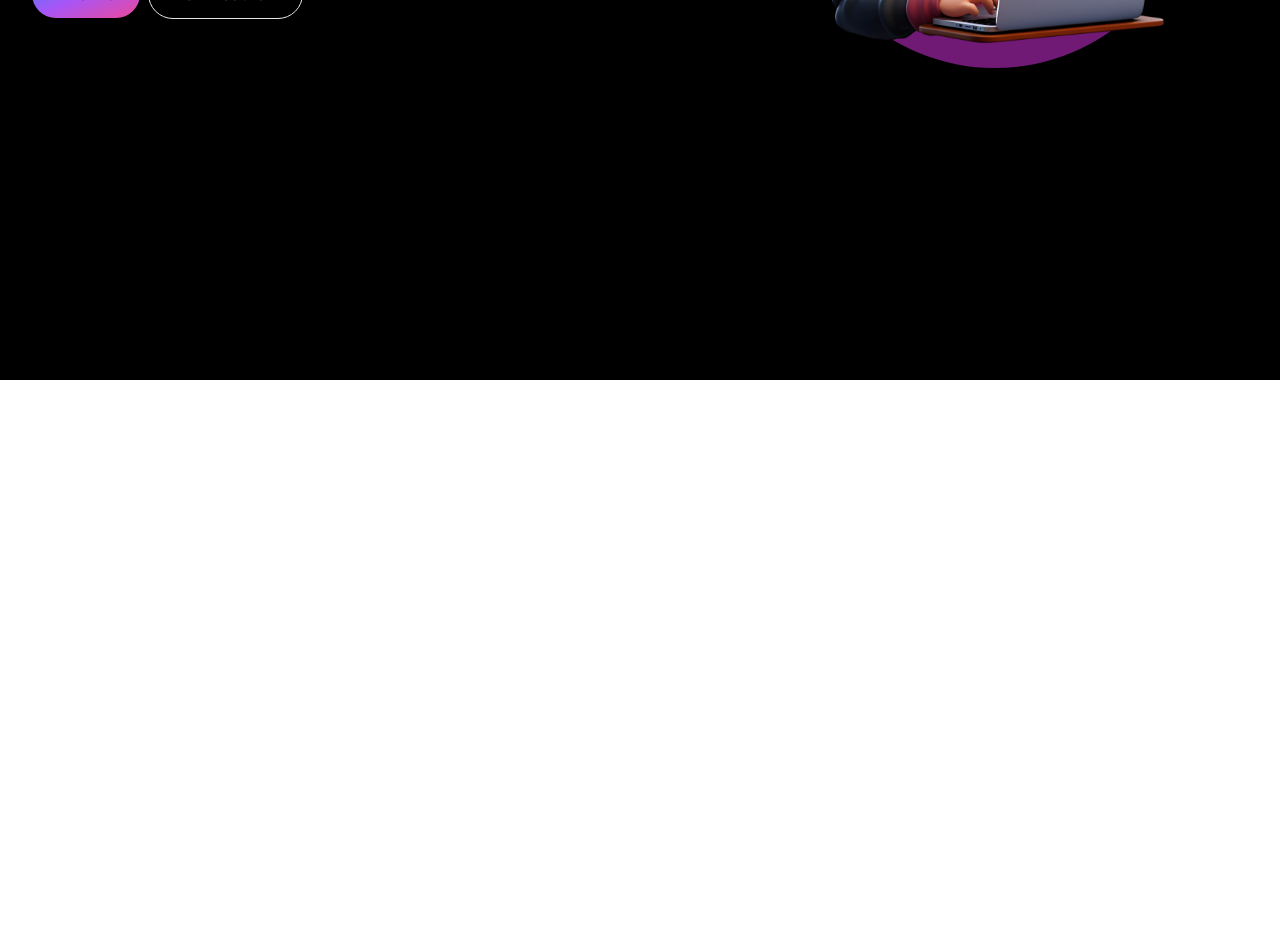
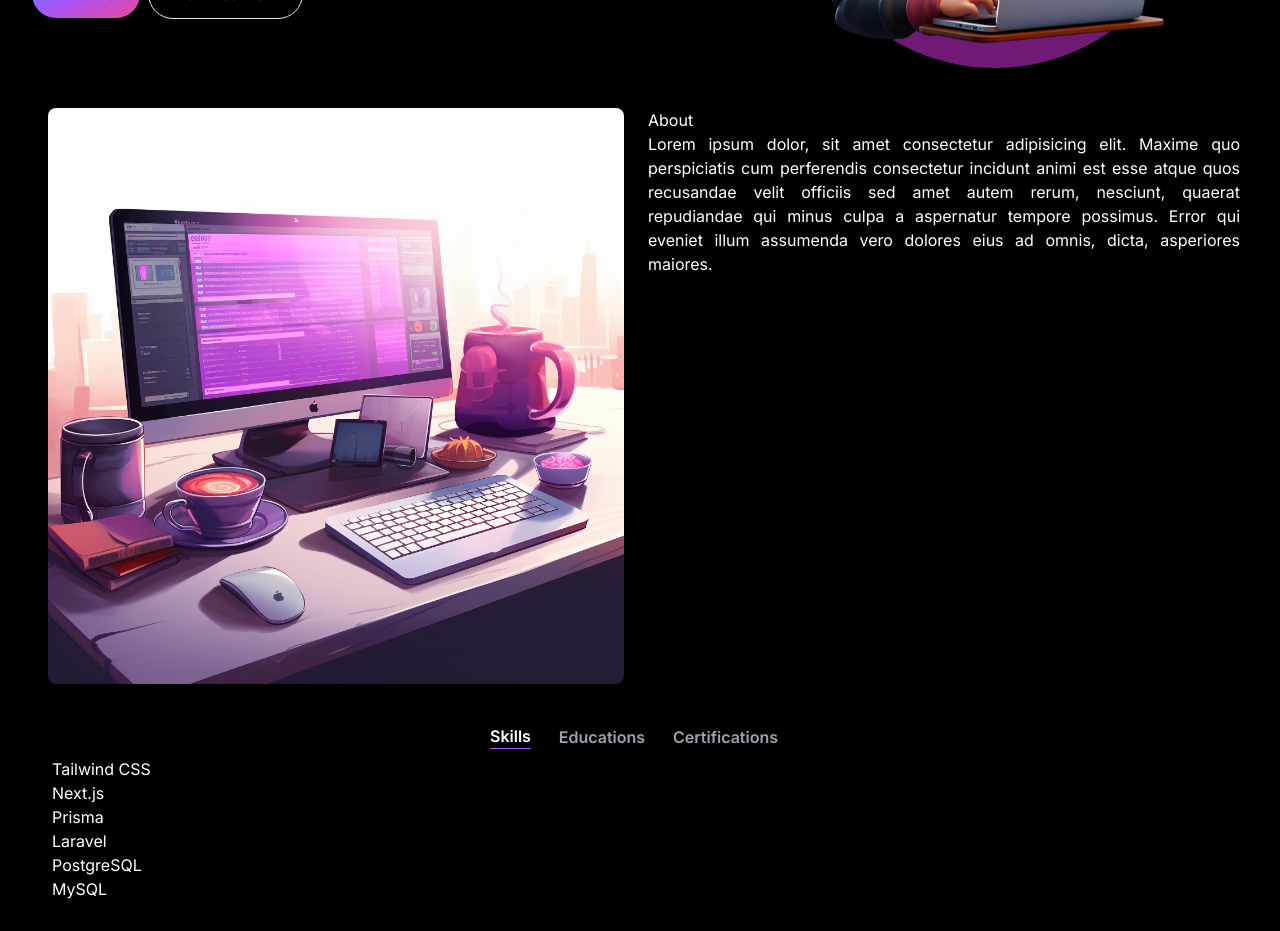
Before and after one commit to Ryan-Fx/ryan-portfolio-nextjs, a Next.js app: page / in a window 1280 px wide. Shown: the part 420-1351 px from the top of the page. Before the commit the page ends 800 px from the top, so only its background shows below. Built offline with nearby package versions, Linux system fonts and the light colour scheme.

Commit message:
about tab done!

```diff
--- a/src/app/page.tsx
+++ b/src/app/page.tsx
@@ -1,3 +1,4 @@
+import About from "@/components/About";
 import Hero from "@/components/Hero";
 import Navbar from "@/components/Navbar";
 
@@ -7,6 +8,7 @@ export default function Home() {
       <Navbar />
       <div className="container mx-auto px-8 py-6 mt-16">
         <Hero />
+        <About />
       </div>
     </main>
   );
--- a/src/components/About.tsx
+++ b/src/components/About.tsx
@@ -1,5 +1,107 @@
-import React from "react";
+"use client";
+
+import Image from "next/image";
+import { useState, useTransition } from "react";
+import TabButton from "./TabButton";
+
+const TAB_DATA = [
+  {
+    title: "Skills",
+    id: "skills",
+    content: (
+      <ul>
+        <li>Tailwind CSS</li>
+        <li>Next.js</li>
+        <li>Prisma</li>
+        <li>Laravel</li>
+        <li>PostgreSQL</li>
+        <li>MySQL</li>
+      </ul>
+    ),
+  },
+  {
+    title: "Education",
+    id: "educations",
+    content: (
+      <ul>
+        <li>DIPA University, Makassar</li>
+      </ul>
+    ),
+  },
+  {
+    title: "Certifications",
+    id: "certifications",
+    content: (
+      <ul>
+        <li>Lorem, ipsum.</li>
+        <li>Lorem ipsum dolor sit.</li>
+        <li>Lorem, ipsum dolor.</li>
+      </ul>
+    ),
+  },
+];
 
 export default function About() {
-  return <div>About</div>;
+  const [tab, setTab] = useState("skills");
+  const [isPending, startTransition] = useTransition();
+
+  const handleTabChange = (id: string) => {
+    startTransition(() => {
+      setTab(id);
+    });
+  };
+
+  return (
+    <section className="text-white">
+      <div className="space-y-4 md:space-y-0 py-8 md:grid md:grid-cols-2">
+        <div className="p-2 lg:px-4">
+          <Image
+            className="rounded-lg mx-auto w-full"
+            src={"/images/about.png"}
+            width={500}
+            height={500}
+            alt={"about image"}
+          />
+        </div>
+        <div className="p-2">
+          <h2>About</h2>
+          <p className="text-justify">
+            Lorem ipsum dolor, sit amet consectetur adipisicing elit. Maxime quo
+            perspiciatis cum perferendis consectetur incidunt animi est esse
+            atque quos recusandae velit officiis sed amet autem rerum, nesciunt,
+            quaerat repudiandae qui minus culpa a aspernatur tempore possimus.
+            Error qui eveniet illum assumenda vero dolores eius ad omnis, dicta,
+            asperiores maiores.
+          </p>
+        </div>
+      </div>
+      <div className="flex flex-col px-2">
+        <div className="md:flex justify-between w-[300px] md:mx-auto">
+          <TabButton
+            selectTab={() => handleTabChange("skills")}
+            active={tab === "skills"}
+          >
+            Skills
+          </TabButton>
+          <TabButton
+            selectTab={() => handleTabChange("educations")}
+            active={tab === "educations"}
+          >
+            Educations
+          </TabButton>
+          <TabButton
+            selectTab={() => handleTabChange("certifications")}
+            active={tab === "certifications"}
+          >
+            Certifications
+          </TabButton>
+        </div>
+        <div className="mt-2 h-[150px] md:px-3">
+          <div className="h-full">
+            {TAB_DATA.find((t) => t.id === tab)?.content}
+          </div>
+        </div>
+      </div>
+    </section>
+  );
 }
--- /dev/null
+++ b/src/components/TabButton.tsx
@@ -0,0 +1,15 @@
+import React from "react";
+
+export default function TabButton({ active, selectTab, children }: any) {
+  const buttonClasses = active
+    ? "text-white border-b border-purple-500"
+    : "text-gray-400 ";
+
+  return (
+    <button onClick={selectTab}>
+      <p className={`mr-3 font-semibold hover:text-white ${buttonClasses}`}>
+        {children}
+      </p>
+    </button>
+  );
+}
```
